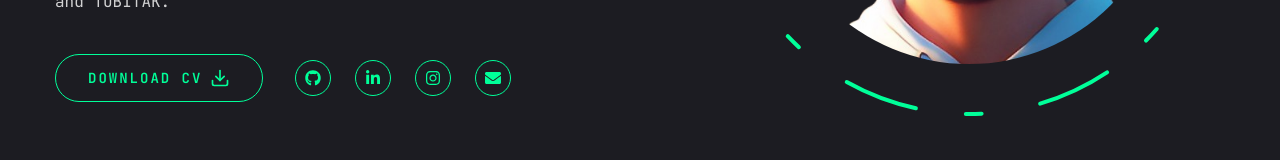
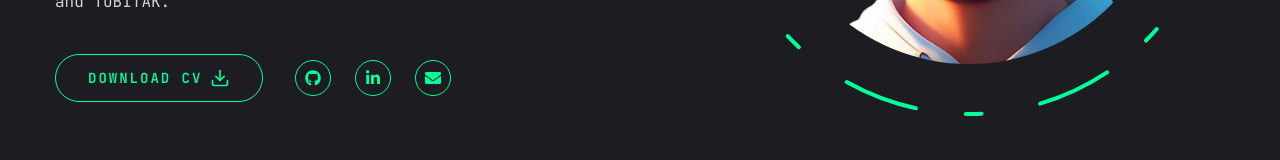
Before and after one commit to tahaglbz/my-cv-website, a Next.js app: page / in a window 1280 px wide. Shown: the part 546-706 px from the top of the page. Built offline with nearby package versions, Linux system fonts and the light colour scheme.

Commit message:
Update Social.jsx

```diff
--- a/src/components/Social.jsx
+++ b/src/components/Social.jsx
@@ -4,7 +4,6 @@ import { FaGithub, FaLinkedinIn, FaInstagram, FaEnvelope } from 'react-icons/fa'
 const socials = [
   { icon: <FaGithub />, path: 'https://github.com/tahaglbz' },
   { icon: <FaLinkedinIn />, path: 'https://www.linkedin.com/in/taha-gulbaz/' },
-  { icon: <FaInstagram />, path: 'https://www.instagram.com/taha_gulbaz/' },
   { icon: <FaEnvelope />, path: 'mailto:tahaglbz1@gmail.com' },
 
 ]
```
